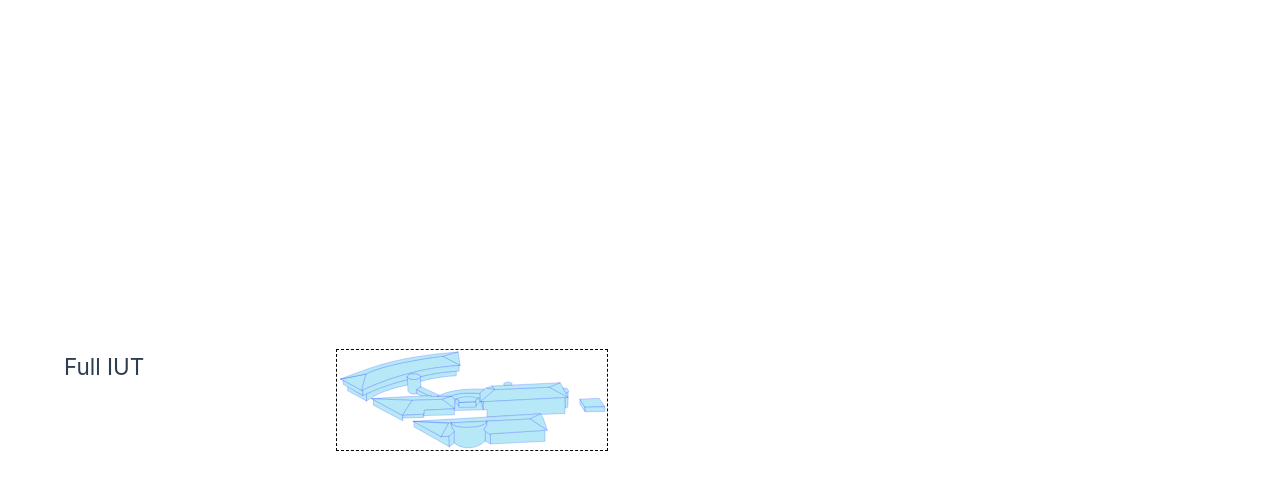
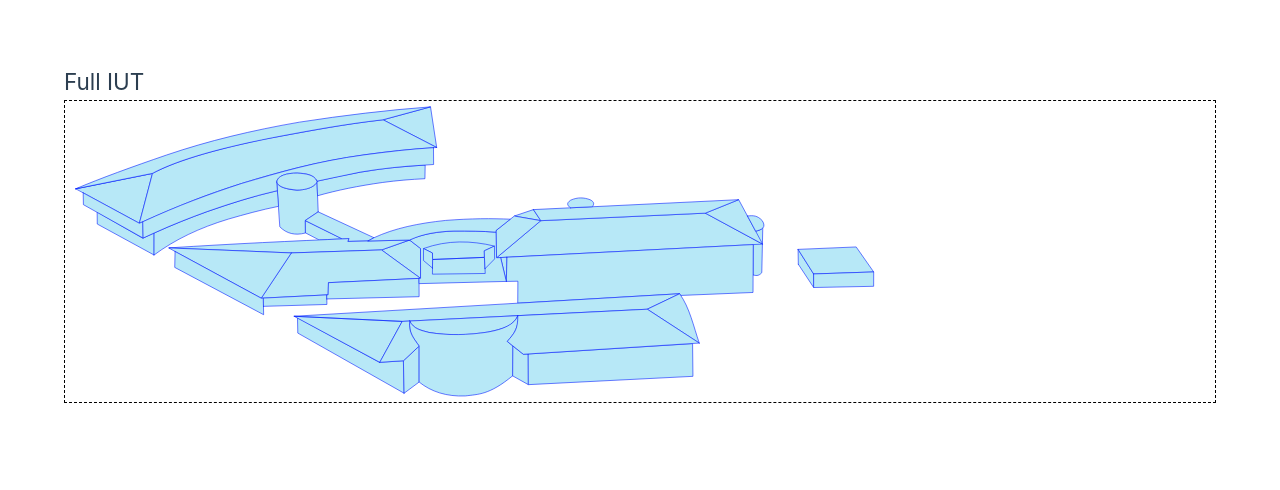
Before and after one commit to Tructruc/SAE-ALT-S3-Dev-23-24-Occupation-salles-3A-Groupe-2, a Vue app in the folder frontend/front-vue/: page / in a window 1280 px wide. Shown: the top 490 px of the page. Built offline with nearby package versions, Linux system fonts and the light colour scheme.

Commit message:
fix responsivity problem on the plan close #27

```diff
--- a/frontend/front-vue/src/assets/main.css
+++ b/frontend/front-vue/src/assets/main.css
@@ -24,12 +24,5 @@ a,
 @media (min-width: 1024px) {
   body {
     display: flex;
-    place-items: center;
-  }
-
-  #app {
-    display: grid;
-    grid-template-columns: 1fr 1fr;
-    padding: 0 2rem;
   }
 }
--- a/frontend/front-vue/src/components/FullIut.vue
+++ b/frontend/front-vue/src/components/FullIut.vue
@@ -1,6 +1,7 @@
 <template>
     <h2>Full IUT</h2>
-      <svg width="100%" height="100%" viewBox="0 0 1417.3333 524" >
+    <div>
+      <svg width="100%" height="100%" viewBox="0 0 2000.3333 524" >
             <g id="MI" class="changeColor">
                 <title>Maison intelligente</title>
                 <path id="path47751" d="m 1275.5549,283.99611 -0.4068,-25.87164 27.0614,42.74674 0.058,23.6013 -26.7126,-40.4764"/>
@@ -69,6 +70,7 @@
                 <path id="path46179" d="m 527.13259,243.50077 72.2142,-1.6494 c 23.09699,-10.70374 49.27482,-14.90029 77.07101,-15.67867 24.83437,-0.15437 49.42988,0.16979 73.27204,2.00327 l -0.0609,-2.79136 24.92233,-19.74751 c -31.92059,-1.53155 -68.13895,-1.35694 -112.67828,2.12099 -46.95914,4.80021 -89.57204,13.74018 -124.43093,30.06579 l -10.30951,5.67689"/>
             </g>
         </svg>
+    </div>
       <BatB v-if="showBatB" />
   </template>
 
@@ -105,6 +107,7 @@
   svg {
       border: dashed black 1px;
   }
+
   g {
       fill:rgb(183, 232, 247);
       stroke:rgb(0, 26, 255);
```
Lines whose indentation alone changed are shown as unchanged.
